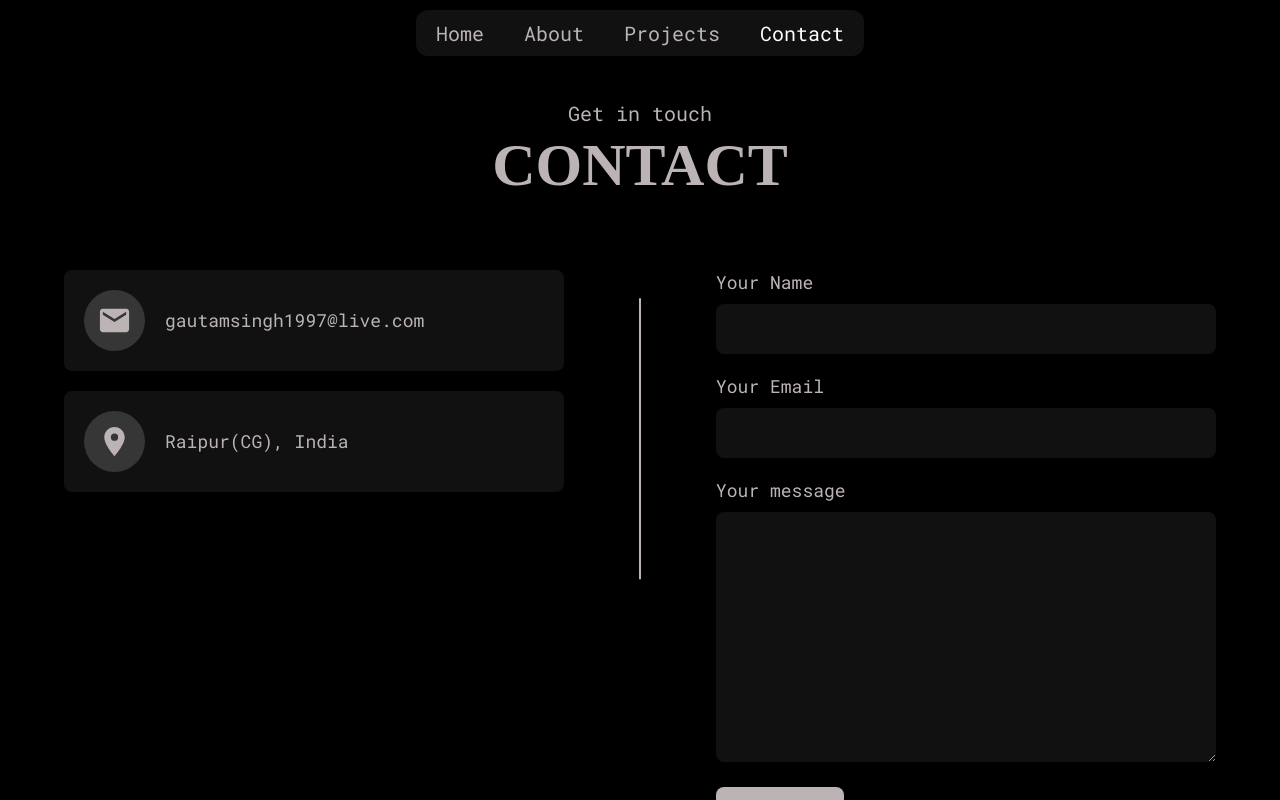
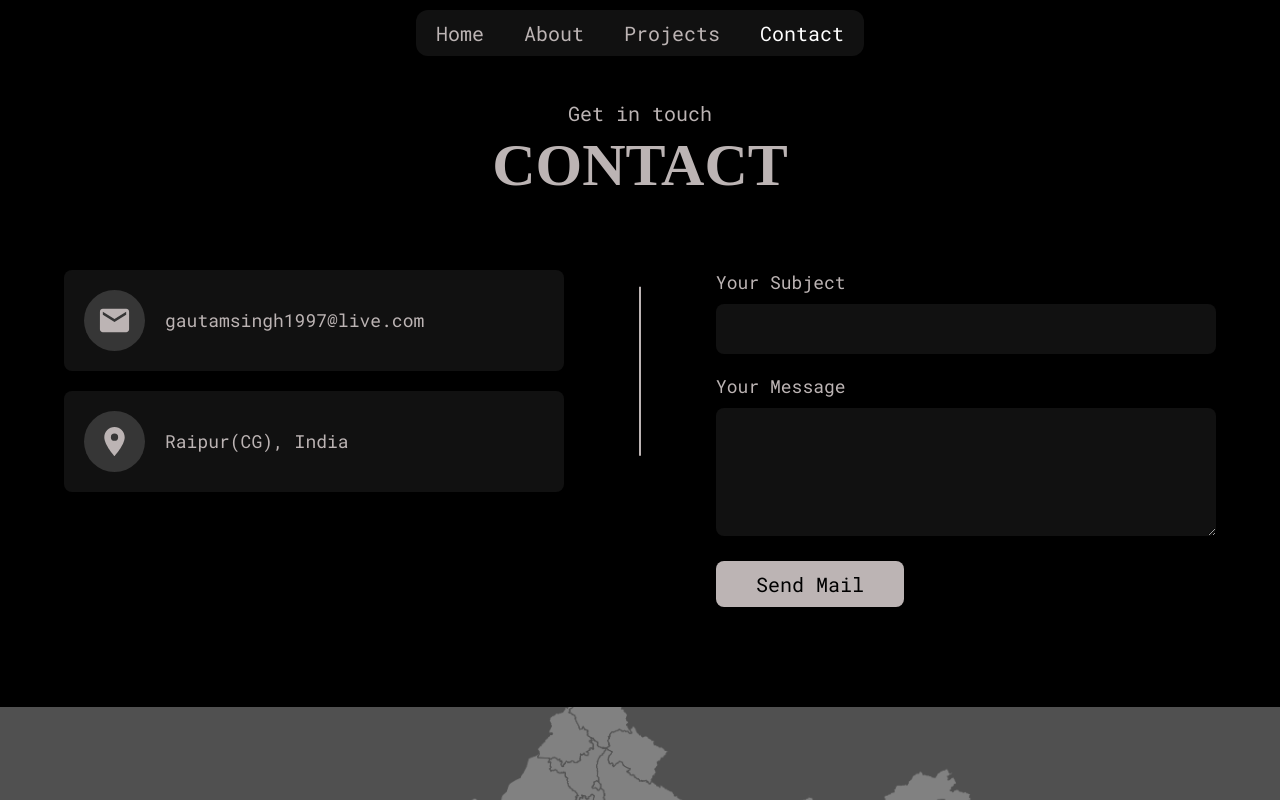
Before and after one commit to singhgautam7/GRS-portfolio-v1, a React (Create React App) app: page /contact in a window 1280 px wide. Shown: the top 800 px of the page. Built offline with nearby package versions, Linux system fonts and the light colour scheme; a web font is replaced by a local one.

Commit message:
added email function on contact submit form

```diff
--- a/src/components/ContactForm.js
+++ b/src/components/ContactForm.js
@@ -23,7 +23,6 @@ const FormStyle = styled.form`
     margin-top: 1rem;
   }
   textarea {
-    min-height: 250px;
     resize: vertical;
   }
   button[type='submit'] {
@@ -40,49 +39,59 @@ const FormStyle = styled.form`
 `;
 
 export default function ContactForm() {
-  const [name, setName] = useState('');
-  const [email, setEmail] = useState('');
-  const [message, setMessage] = useState('');
+  const [enteredSubject, setSubject] = useState('');
+  const [enteredMessage, setMessage] = useState('');
+
+  const emptyAllValues = () => {
+    setSubject('');
+    setMessage('');
+  };
+
+  const openInNewTab = (url) => {
+    const newWindow = window.open(url, '_blank', 'noopener,noreferrer');
+    if (newWindow) newWindow.opener = null;
+  };
+
+  const submitHandler = (event) => {
+    // Prevent reload
+    event.preventDefault();
+
+    const url = `mailto:gautamsingh1997@live.com?subject=${enteredSubject}&body=${enteredMessage}`;
+    // Open mail:to
+    openInNewTab(url);
+
+    // Emtry all entered value
+    emptyAllValues();
+  };
+
   return (
     <>
-      <FormStyle>
-        <div className="form-group">
-          <label htmlFor="name">
-            Your Name
-            <input
-              type="text"
-              id="name"
-              name="name"
-              value={name}
-              onChange={(e) => setName(e.target.value)}
-            />
-          </label>
-        </div>
+      <FormStyle onSubmit={submitHandler}>
         <div className="form-group">
           <label htmlFor="email">
-            Your Email
+            Your Subject
             <input
-              type="email"
-              id="email"
-              name="email"
-              value={email}
-              onChange={(e) => setEmail(e.target.value)}
+              id="subject"
+              name="subject"
+              value={enteredSubject}
+              onChange={(e) => setSubject(e.target.value)}
             />
           </label>
         </div>
         <div className="form-group">
           <label htmlFor="message">
-            Your message
+            Your Message
             <textarea
               type="text"
               id="message"
               name="message"
-              value={message}
+              rows="4"
+              value={enteredMessage}
               onChange={(e) => setMessage(e.target.value)}
             />
           </label>
         </div>
-        <button type="submit">Send</button>
+        <button type="submit">Send Mail</button>
       </FormStyle>
     </>
   );
--- a/src/components/Footer.js
+++ b/src/components/Footer.js
@@ -58,7 +58,7 @@ export default function Footer() {
       <div className="container">
         <div className="footer__col1">
           <h1 className="footer__col1__title">Gautam Singh</h1>
-          <PText>Google Certified Professional Data Engineer</PText>
+          <PText>Professional Data Engineer</PText>
           <PText>Full-Stack Developer</PText>
           <PText>Fitness Enthusiast</PText>
         </div>
--- a/src/components/Map.js
+++ b/src/components/Map.js
@@ -49,7 +49,7 @@ export default function Map() {
     <MapStyles>
       <div className="container">
         <div className="map__card">
-          <h3 className="map__card__heading">Here is me</h3>
+          <h3 className="map__card__heading">I am here</h3>
           <PText>Raipur, Chhattisgarh, India</PText>
           <a
             className="map__card__link"
```
